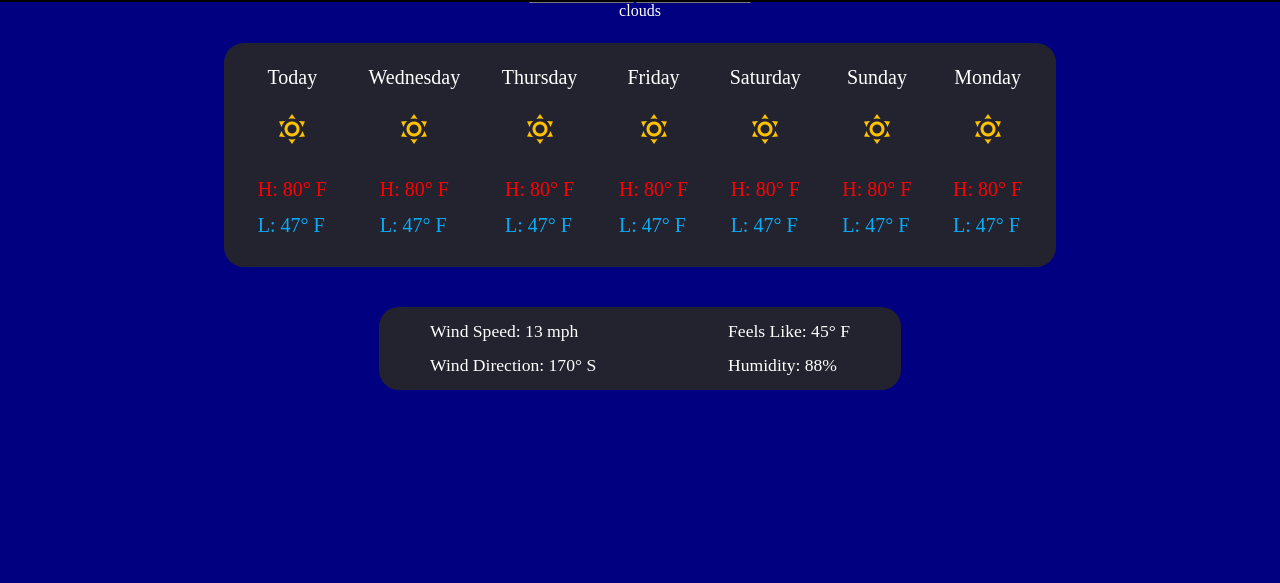
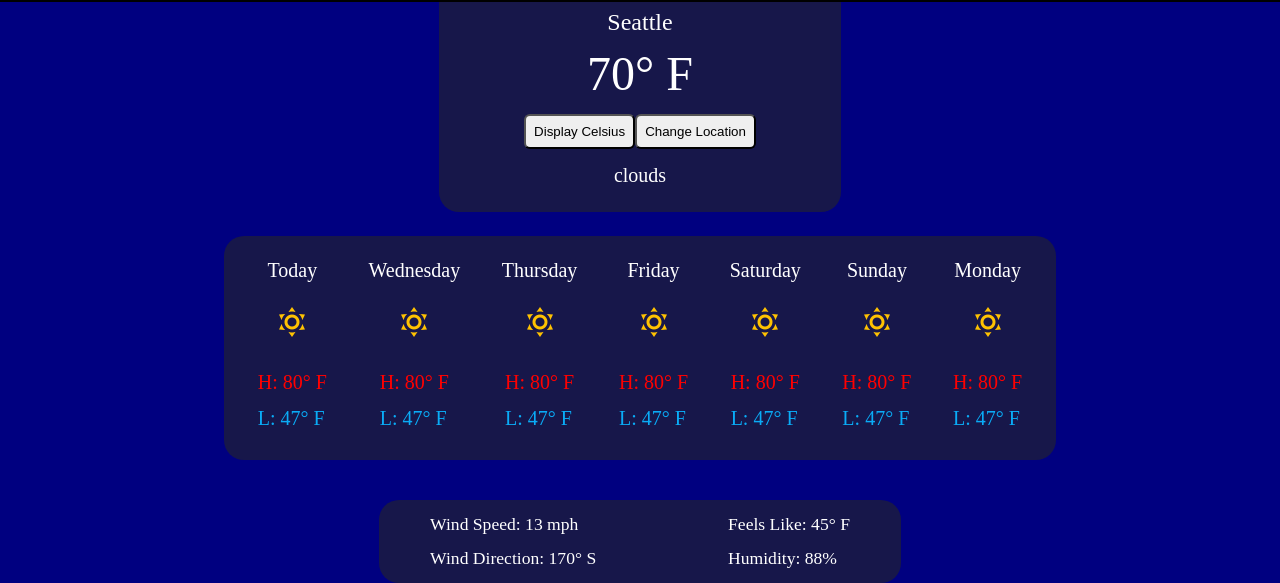
Before and after one commit to thigmotaxis/damp-detector, a website built with webpack: page mockIndex.html in a window 1280 px wide. Shown: the part 798-1381 px from the top of the page. Before the commit the page ends 1188 px from the top, so only its background shows below. Built offline with nearby package versions, Linux system fonts and the light colour scheme; no server answers.

Commit message:
add responsive styles for current conditions

```diff
--- a/mockIndex.html
+++ b/mockIndex.html
@@ -12,6 +12,7 @@
     </header>
 
     <div class="mainContent">
+      <div class="currentContainer">
         <div class="location">Seattle</div>
         <div class="temp">70° F</div>
         <div class="buttonContainer">
@@ -25,6 +26,7 @@
           <button class="submit hidden">Submit</button>
         </div>
         <div class="conditions">clouds</div>
+      </div>
 
       <ul class="sevenDayForecast">
         <li class="forecastContainer">
--- a/mockStyle.css
+++ b/mockStyle.css
@@ -125,7 +125,7 @@ table {
 /* END MEYER RESET */
 
 html {
-  --contrastBackground: rgba(39, 39, 39, 0.9);
+  --contrastBackground: rgba(39, 39, 39, 0.6);
   box-sizing: border-box;
   background-color: navy;
   color: white;
@@ -147,7 +147,7 @@ a:visited {
 header {
   display: none;
   justify-content: center;
-  border-bottom: 2px solid black;
+  background-color: var(--contrastBackground);
 }
 
 .title {
@@ -170,8 +170,24 @@ header {
   align-items: center;
 }
 
+.currentContainer {
+  background-color: var(--contrastBackground);
+  border-radius: 20px;
+  display: flex;
+  flex-direction: column;
+  align-items: center;
+  margin-top: 5vh;
+  padding-top: 1.5vw;
+  padding-bottom: 1.5vw;
+  padding-right: max(6vw, 1.5rem);
+  padding-left: max(6vw, 1.5rem);
+}
+
+.currentContainer > * {
+  padding: 0.5rem;
+}
+
 .location {
-  margin-top: 5vh;
   font-size: 1.5rem;
 }
 
@@ -181,6 +197,16 @@ header {
 
 .buttonContainer {
   display: flex;
+}
+
+button {
+  padding: 0.5rem;
+  border-radius: 6px;
+}
+
+.locationInput {
+  padding: 0.5rem;
+  border-radius: 6px;
 }
 
 .changeLocation {
@@ -301,7 +327,6 @@ footer * {
 /* END FOOTER STYLES */
 
 @media (min-width: 700px) {
-  /* if this condition changes, update renderBackgroundImage in modifyDOM.js*/
   html {
     background-image: url("images/backgrounds/clear-landscape-1200w.jpg");
   }
@@ -310,6 +335,11 @@ footer * {
     display: flex;
   }
 
+  .currentContainer {
+    margin-top: 2.5vh;
+  }
+
+  .conditions,
   .sevenDayForecast,
   .otherWeatherInfo {
     font-size: 1.1rem;
@@ -330,9 +360,9 @@ footer * {
     flex-direction: column;
     padding-right: 1vw;
     padding-left: 1vw;
-    /* adjust padding values (or maybe clamp values for mobile version */
   }
 
+  .conditions,
   li {
     font-size: 1.25rem;
   }
--- a/src/render.js
+++ b/src/render.js
@@ -13,6 +13,7 @@ import copyright from "./images/copyright-24w.png";
   </header>
 
   <div class="mainContent">
+    <div class="currentContainer">
       <div class="location">--</div>
       <div class="temp">--</div>
       <div class="buttonContainer">
@@ -26,7 +27,7 @@ import copyright from "./images/copyright-24w.png";
           <button class="submit hidden">Submit</button>
       </div>
       <div class="conditions"></div>
-
+    </div>
     <ul class="sevenDayForecast">
         <li class="forecastContainer">
           <div class="day0">Day 0</div>
--- a/src/style.css
+++ b/src/style.css
@@ -125,7 +125,7 @@ table {
 /* END MEYER RESET */
 
 html {
-  --contrastBackground: rgba(39, 39, 39, 0.9);
+  --contrastBackground: rgba(39, 39, 39, 0.6);
   box-sizing: border-box;
   background-color: navy;
   color: white;
@@ -147,7 +147,7 @@ a:visited {
 header {
   display: none;
   justify-content: center;
-  border-bottom: 2px solid black;
+  background-color: var(--contrastBackground);
 }
 
 .title {
@@ -170,8 +170,24 @@ header {
   align-items: center;
 }
 
+.currentContainer {
+  background-color: var(--contrastBackground);
+  border-radius: 20px;
+  display: flex;
+  flex-direction: column;
+  align-items: center;
+  margin-top: 5vh;
+  padding-top: 1.5vw;
+  padding-bottom: 1.5vw;
+  padding-right: max(6vw, 1.5rem);
+  padding-left: max(6vw, 1.5rem);
+}
+
+.currentContainer > * {
+  padding: 0.5rem;
+}
+
 .location {
-  margin-top: 5vh;
   font-size: 1.5rem;
 }
 
@@ -181,6 +197,16 @@ header {
 
 .buttonContainer {
   display: flex;
+}
+
+button {
+  padding: 0.5rem;
+  border-radius: 6px;
+}
+
+.locationInput {
+  padding: 0.5rem;
+  border-radius: 6px;
 }
 
 .changeLocation {
@@ -301,7 +327,6 @@ footer * {
 /* END FOOTER STYLES */
 
 @media (min-width: 700px) {
-  /* if this condition changes, update renderBackgroundImage in modifyDOM.js*/
   html {
     background-image: url("images/backgrounds/clear-landscape-1200w.jpg");
   }
@@ -310,6 +335,11 @@ footer * {
     display: flex;
   }
 
+  .currentContainer {
+    margin-top: 2.5vh;
+  }
+
+  .conditions,
   .sevenDayForecast,
   .otherWeatherInfo {
     font-size: 1.1rem;
@@ -330,9 +360,9 @@ footer * {
     flex-direction: column;
     padding-right: 1vw;
     padding-left: 1vw;
-    /* adjust padding values (or maybe clamp values for mobile version */
   }
 
+  .conditions,
   li {
     font-size: 1.25rem;
   }
```
Lines whose indentation alone changed are shown as unchanged.
